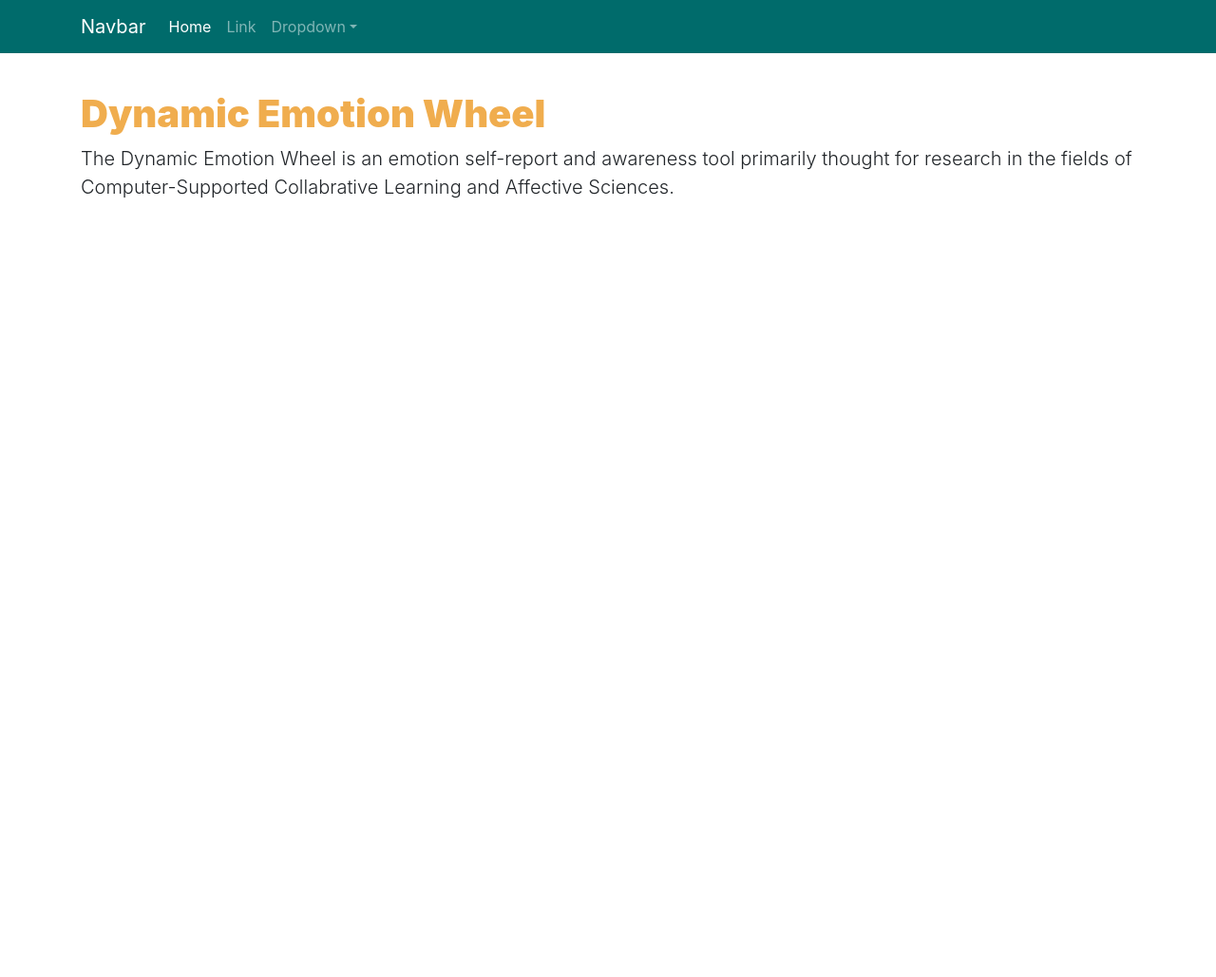
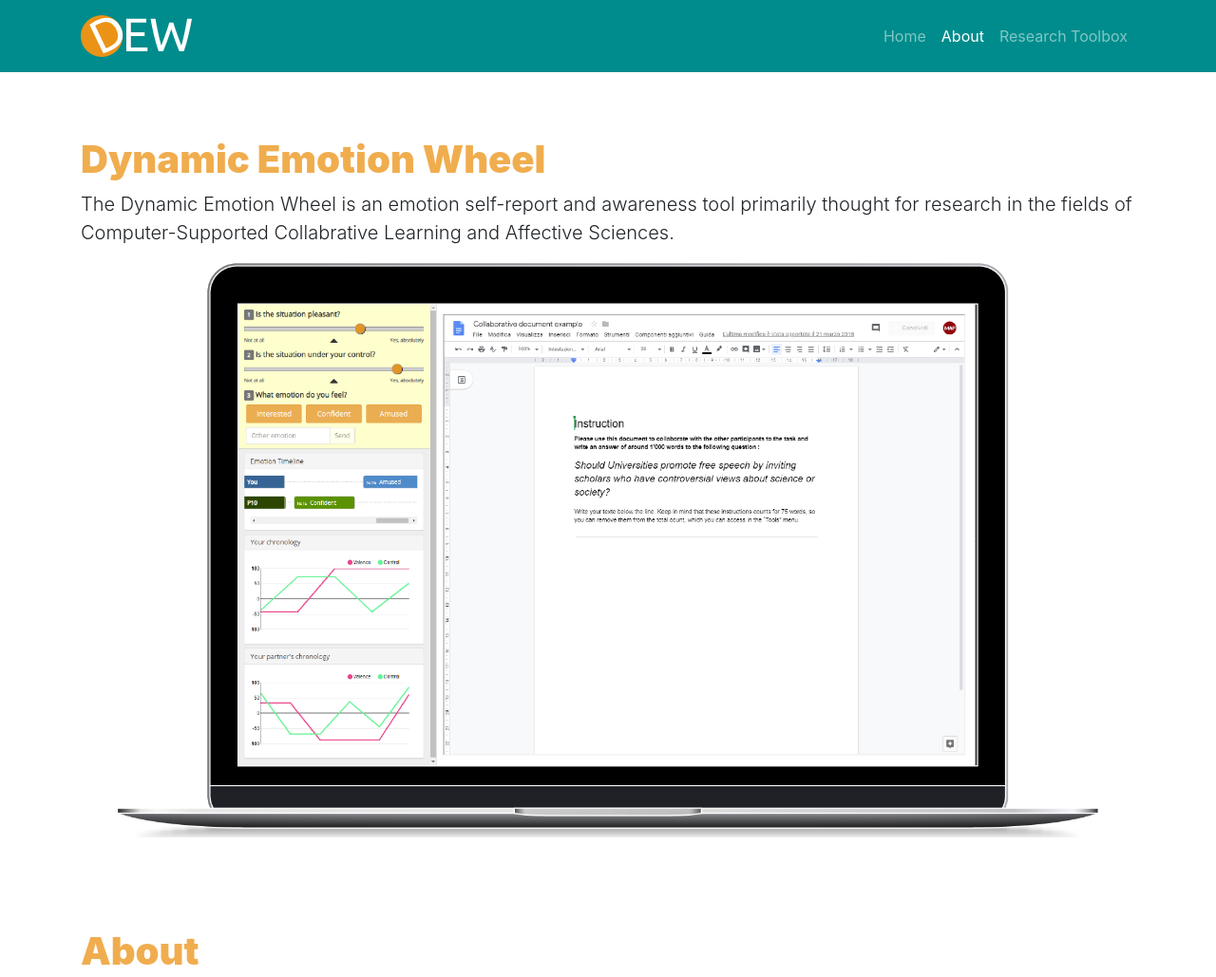
Before and after one commit to mafritz/dew-assets, a website: page docs/index.html in a window 1280 px wide. Shown: the top 1029 px of the page at 95% size. Before the commit the page ends 800 px from the top, so only its background shows below. Drawn offline with nearby package versions, Linux system fonts and the light colour scheme.

Commit message:
Added images

```diff
--- a/docs/index.html
+++ b/docs/index.html
@@ -12,44 +12,36 @@
     <!-- Bootstrap CSS -->
     <link rel="stylesheet" href="assets/css/dew-website.css" />
   </head>
-  <body>
+  <body data-spy="scroll" data-target="#main-dew-nav" data-offset="0">
     <!-- Nav header-->
     <nav class="navbar navbar-expand-lg navbar-dark bg-dew-primary fixed-top">
       <div class="container">
-        <a class="navbar-brand" href="#">Navbar</a>
+        <img
+          src="assets/images/dew-logo-white.svg"
+          class="d-inline-block align-top img-fluid py-2"
+          style="height: 60px;"
+          alt="Dynamic Emotion Wheel"
+          title="Dynamic Emotion Wheel"
+        />
         <button
           class="navbar-toggler hidden-lg-up"
           type="button"
           data-toggle="collapse"
-          data-target="#collapsibleNavId"
-          aria-controls="collapsibleNavId"
+          data-target="#main-dew-nav"
+          aria-controls="main-dew-nav"
           aria-expanded="false"
           aria-label="Toggle navigation"
         ></button>
-        <div class="collapse navbar-collapse" id="collapsibleNavId">
-          <ul class="navbar-nav mr-auto mt-2 mt-lg-0">
-            <li class="nav-item active">
-              <a class="nav-link" href="#"
-                >Home <span class="sr-only">(current)</span></a
-              >
+        <div class="collapse navbar-collapse" id="main-dew-nav">
+          <ul class="navbar-nav ml-auto mt-2 mt-lg-0">
+            <li class="nav-item">
+              <a class="nav-link" href="#">Home</a>
             </li>
             <li class="nav-item">
-              <a class="nav-link" href="#">Link</a>
+              <a class="nav-link" href="#about">About</a>
             </li>
-            <li class="nav-item dropdown">
-              <a
-                class="nav-link dropdown-toggle"
-                href="#"
-                id="dropdownId"
-                data-toggle="dropdown"
-                aria-haspopup="true"
-                aria-expanded="false"
-                >Dropdown</a
-              >
-              <div class="dropdown-menu" aria-labelledby="dropdownId">
-                <a class="dropdown-item" href="#">Action 1</a>
-                <a class="dropdown-item" href="#">Action 2</a>
-              </div>
+            <li class="nav-item">
+              <a class="nav-link" href="#research-toolbox">Research Toolbox</a>
             </li>
           </ul>
         </div>
@@ -57,14 +49,40 @@
     </nav>
 
     <!-- Main -->
-    <main class="mt-5 pt-5">
+    <main>
       <div class="container">
-        <h1 class="text-dew-secondary">Dynamic Emotion Wheel</h1>
-        <p class="lead">
-          The Dynamic Emotion Wheel is an emotion self-report and awareness tool
-          primarily thought for research in the fields of Computer-Supported
-          Collabrative Learning and Affective Sciences.
-        </p>
+        <!-- SPLASH -->
+        <section class="my-5 py-5">
+          <h1 class="mt-5">Dynamic Emotion Wheel</h1>
+          <p class="lead">
+            The Dynamic Emotion Wheel is an emotion self-report and awareness
+            tool primarily thought for research in the fields of
+            Computer-Supported Collabrative Learning and Affective Sciences.
+          </p>
+          <div>
+            <img
+              src="assets/images/dew-laptop.png"
+              class="img-fluid"
+              alt="Image of the interface of the DEW"
+            />
+          </div>
+        </section>
+
+        <!-- ABOUT -->
+        <section id="about" class="my-5">
+          <h1 class="mt-5">About</h1>
+          <div class="row">
+            <div class="col-md-5">
+              <img src="assets/images/dew-interface.png" class="img-fluid" />
+            </div>
+          </div>
+        </section>
+
+        <!-- RESEARCH TOOLBOX -->
+        <section id="about" class="my-5 py-5">
+          <h1 class="mt-5">Research Toolbox</h1>
+          <img src="assets/images/rt-interface.png" class="img-fluid" />
+        </section>
       </div>
     </main>
     <!-- Optional JavaScript -->
--- a/scss/dew-website.scss
+++ b/scss/dew-website.scss
@@ -1,4 +1,4 @@
-$dew-primary-color: #006b6b;
+$dew-primary-color: #008c8c;
 $dew-secondary-color: #f0ad4e;
 
 $theme-colors: (
```
Also changed, not shown: docs/assets/css/dew-website.css, docs/assets/images/SVG/Artboard 1.svg (added), docs/assets/images/dew-interface.png (added), docs/assets/images/dew-laptop.png (added), docs/assets/images/dew-logo-white.png (added), docs/assets/images/dew-logo-white.svg (added), docs/assets/images/dew-logo-with-white-borders.png (added), docs/assets/images/dew-logo.png (added), docs/assets/images/dew-logo.svg (added), docs/assets/images/favicon.png (added), docs/assets/images/radial-distance-algorithm.png (added), docs/assets/images/rt-circumplex-example.png (added), docs/assets/images/rt-interface.png (added), docs/assets/images/tecfa_notext_logo.svg (added), 1 more files.
